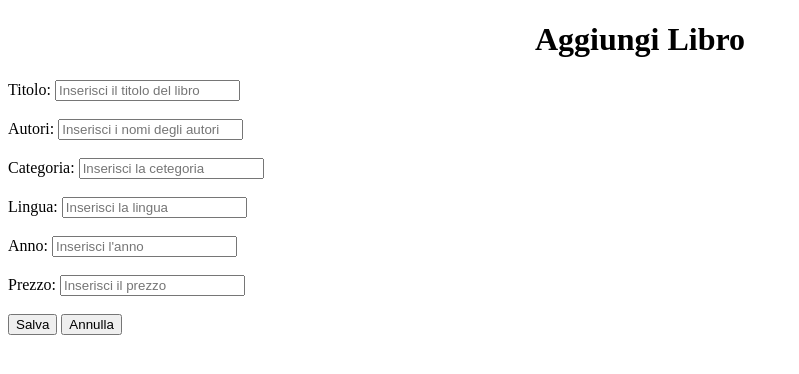
After one commit to vallauri-ict/tpsi-playground-Pelissero-Luca, a PHP site: page /pagina2.html in a window 1280 px wide. The commit adds this page. Shown: the top 374 px of the page, without its empty margins (0-799 px from the left). Run offline with PHP 8.4, Linux system fonts and the light colour scheme.

Commit message:
Quasi fine es 4

```diff
--- /dev/null
+++ b/XML e JSON/Es 4 - gestione bokstore/pagina2.html
@@ -0,0 +1,37 @@
+<!--formato codifica UFT 8 senza BOM-->
+
+<!doctype html>
+<html lang="it">
+<head>
+	<meta charset="UTF-8"/> <!--tag di autochiusura-->
+	<script type="application/javascript" src="pagina2.js"></script>
+	<title>&copy;Fabrizio nope</title> <!--visualizzato nella scheda-->
+</head>
+
+<body>
+	<h1 align="center">Aggiungi Libro</h1> <!--visualizzato nella pagina-->
+	<form>
+		<label for="txtTitolo">Titolo: </label>
+		<input type="text" id="txtTitolo" name="txtTitolo" placeholder="Inserisci il titolo del libro">
+		<br><br>
+		<label for="txtAutore">Autori: </label>
+		<input type="text" id="txtAutore" name="txtAutore" placeholder="Inserisci i nomi degli autori">
+		<br><br>
+		<label for="txtAutore">Categoria: </label>
+		<input type="text" id="txtCategoria" name="txtCategoria" placeholder="Inserisci la cetegoria">
+		<br><br>
+		<label for="txtLingua">Lingua: </label>
+		<input type="text" id="txtLingua" name="txtLingua" placeholder="Inserisci la lingua">
+		<br><br>
+		<label for="txtAnno">Anno: </label>
+		<input type="text" id="txtAnno" name="txtAnno" placeholder="Inserisci l'anno">
+		<br><br>
+		<label for="txtPrezzo">Prezzo: </label>
+		<input type="text" id="txtPrezzo" name="txtPrezzo" placeholder="Inserisci il prezzo">
+		<br><br>
+		<button type="button" onclick="salva()">Salva</button>
+		<button type="button" onclick="ritorna()">Annulla</button>
+	</form>
+</body>
+
+</html>
```
Also changed, not shown: XML e JSON/Es 4 - gestione bokstore/index.css (+12 -2 lines), XML e JSON/Es 4 - gestione bokstore/index.js (+46 -7 lines).
